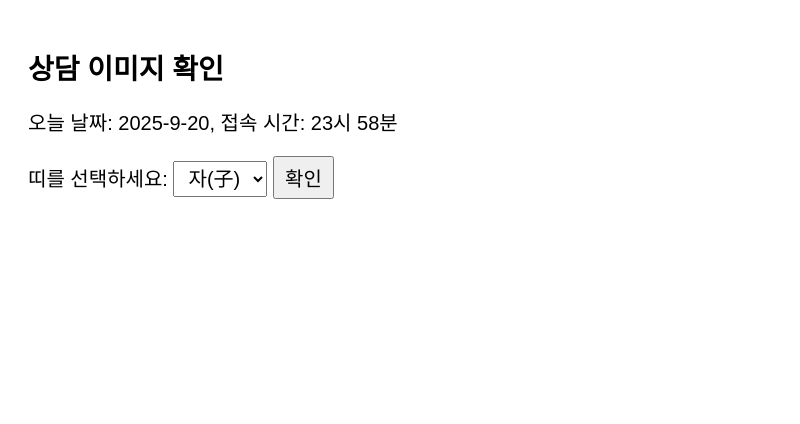
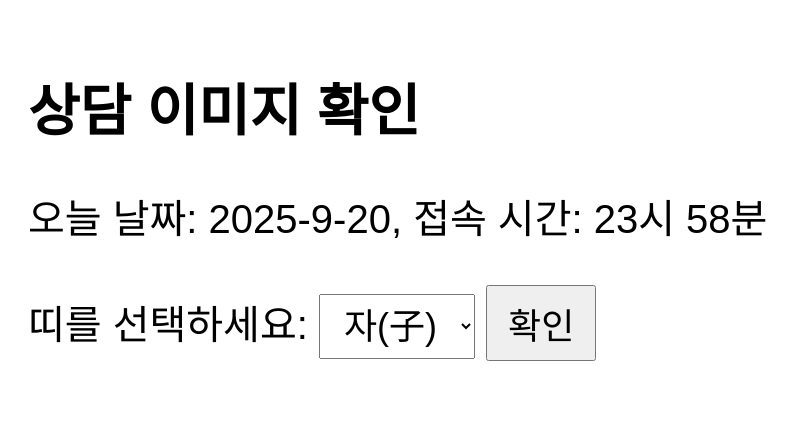
Before and after one commit to acatree/menu, a Flask app: page /index6 in a window 1280 px wide. Shown: the top 424 px of the page, without its empty margins (0-800 px from the left). Run offline with Flask 3, Linux system fonts and the light colour scheme.

Commit message:
Update index6.html

```diff
--- a/templates/index6.html
+++ b/templates/index6.html
@@ -7,24 +7,26 @@
         body {
             font-family: Arial;
             padding: 20px;
-            font-size: 20px; /* 전체 글자 크기 키움 */
+            font-size: 40px; /* 전체 글자 크기 두 배 이상 */
         }
         #image {
-            width: 600px;  /* 이미지 크기 2배 이상 */
+            width: 100%;        /* 화면에 맞게 */
+            max-width: 1000px;  /* 최대 1000px */
+            height: auto;       /* 세로 비율 자동 */
             margin-top: 20px;
-            display:none;
+            display: none;
         }
         #message {
-            margin-top: 15px;
+            margin-top: 20px;
             font-weight: bold;
-            font-size: 22px; /* 메시지는 조금 더 크게 */
+            font-size: 44px; /* 메시지는 더 크게 */
         }
         h1 {
-            font-size: 28px;
+            font-size: 56px;
         }
         select, button {
-            font-size: 20px;
-            padding: 5px 10px;
+            font-size: 36px;
+            padding: 10px 20px;
         }
     </style>
 </head>
```
Also changed, not shown: other parts of templates/index6.html (+16 -14 lines).
